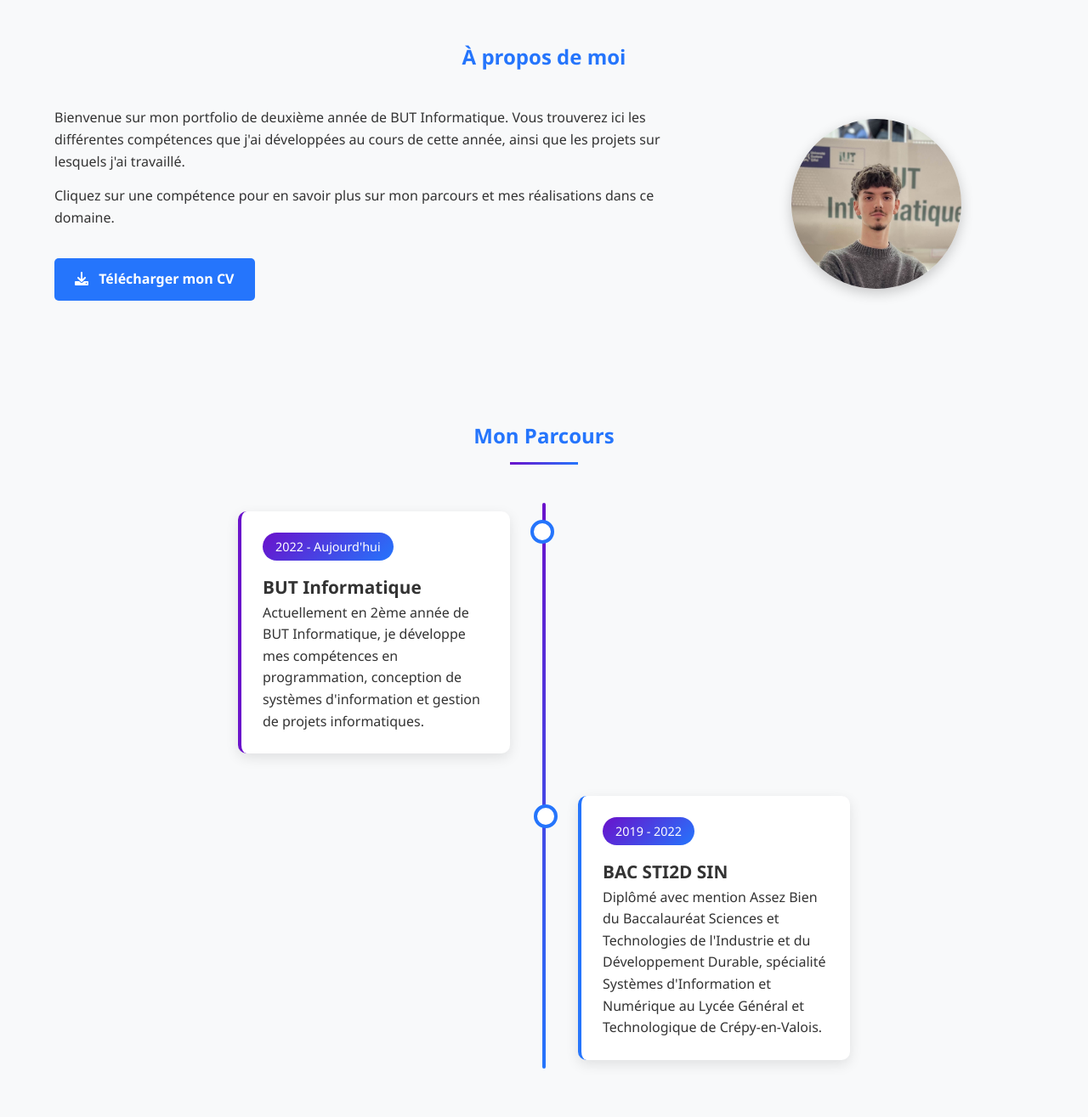
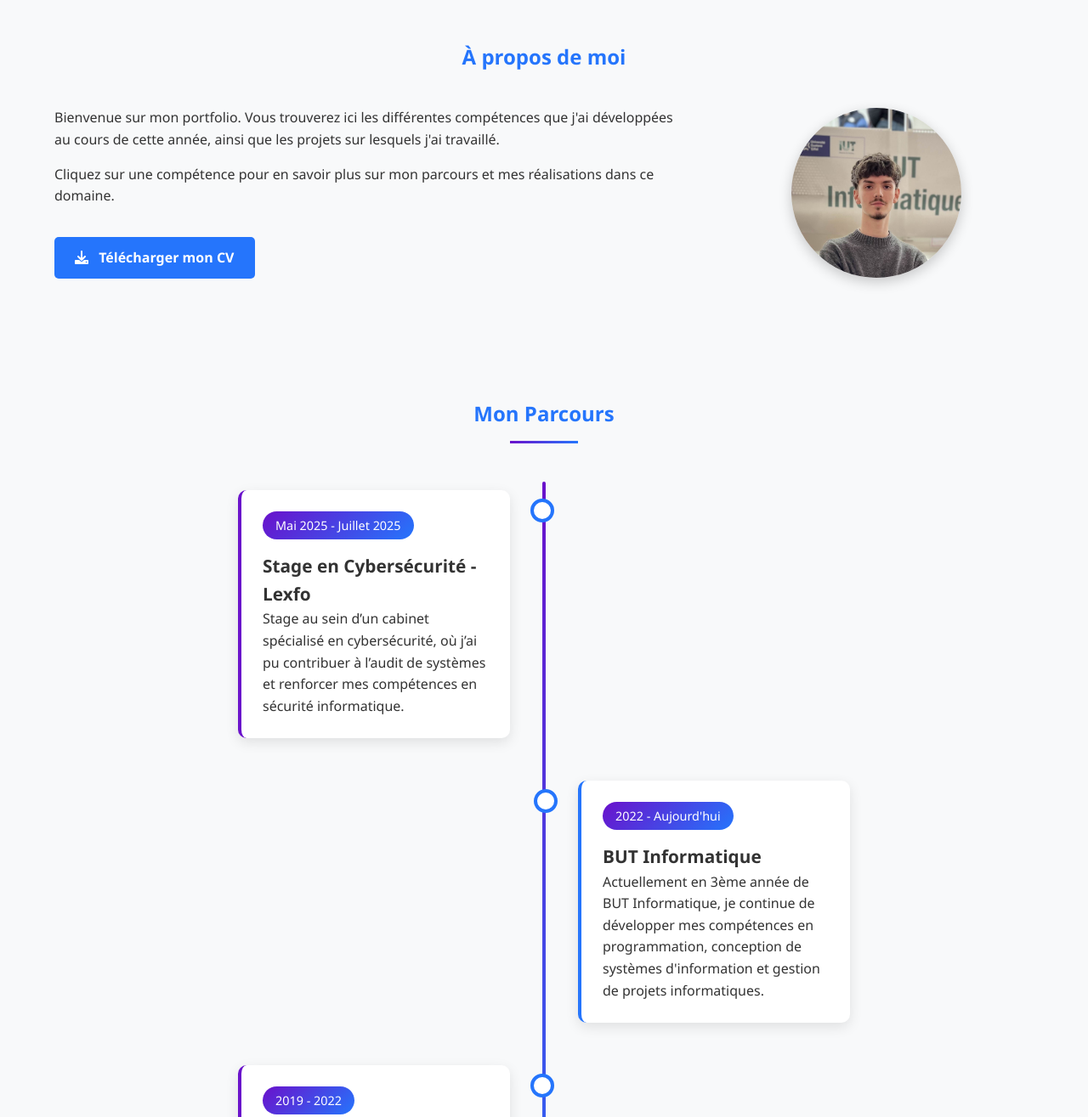
Before and after one commit to Nathan-sbl/nathan-sbl.github.io, a plain HTML site: page index.html in a window 1280 px wide. Shown: the part 840-2155 px from the top of the page at 85% size. Drawn offline with Linux system fonts and the light colour scheme; a web font is replaced by a local one.

Commit message:
MAJ sep 2025 :  modif CV et ajout stage au parcour

```diff
--- a/index.html
+++ b/index.html
@@ -47,7 +47,7 @@
         <h2>À propos de moi</h2>
         <div class="about-content">
             <div class="about-text">
-                <p>Bienvenue sur mon portfolio de deuxième année de BUT Informatique. Vous trouverez ici les différentes compétences que j'ai développées au cours de cette année, ainsi que les projets sur lesquels j'ai travaillé.</p>
+                <p>Bienvenue sur mon portfolio. Vous trouverez ici les différentes compétences que j'ai développées au cours de cette année, ainsi que les projets sur lesquels j'ai travaillé.</p>
                 <p>Cliquez sur une compétence pour en savoir plus sur mon parcours et mes réalisations dans ce domaine.</p>
                 <a href="asset/CV.pdf" download class="cv-download-btn">
                     <i class="fas fa-download"></i> Télécharger mon CV
@@ -65,9 +65,16 @@
             <div class="timeline">
                 <div class="timeline-item">
                     <div class="timeline-content">
+                        <span class="timeline-date">Mai 2025 - Juillet 2025</span>
+                        <h3>Stage en Cybersécurité - Lexfo</h3>
+                        <p>Stage au sein d’un cabinet spécialisé en cybersécurité, où j’ai pu contribuer à l’audit de systèmes et renforcer mes compétences en sécurité informatique.</p>
+                    </div>
+                </div>
+                <div class="timeline-item">
+                    <div class="timeline-content">
                         <span class="timeline-date">2022 - Aujourd'hui</span>
                         <h3>BUT Informatique</h3>
-                        <p>Actuellement en 2ème année de BUT Informatique, je développe mes compétences en programmation, conception de systèmes d'information et gestion de projets informatiques.</p>
+                        <p>Actuellement en 3ème année de BUT Informatique, je continue de développer mes compétences en programmation, conception de systèmes d'information et gestion de projets informatiques.</p>
                     </div>
                 </div>
                 <div class="timeline-item">
```
Also changed, not shown: 1 other file.
